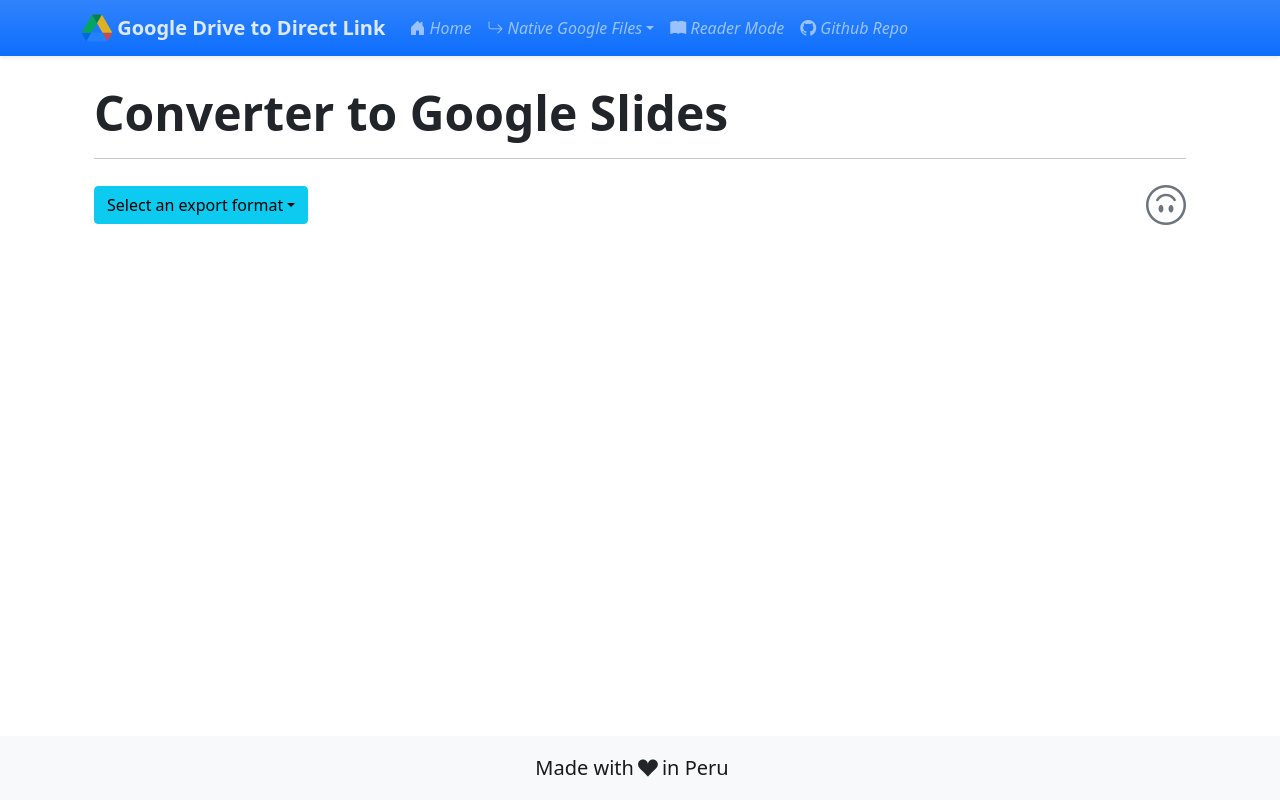
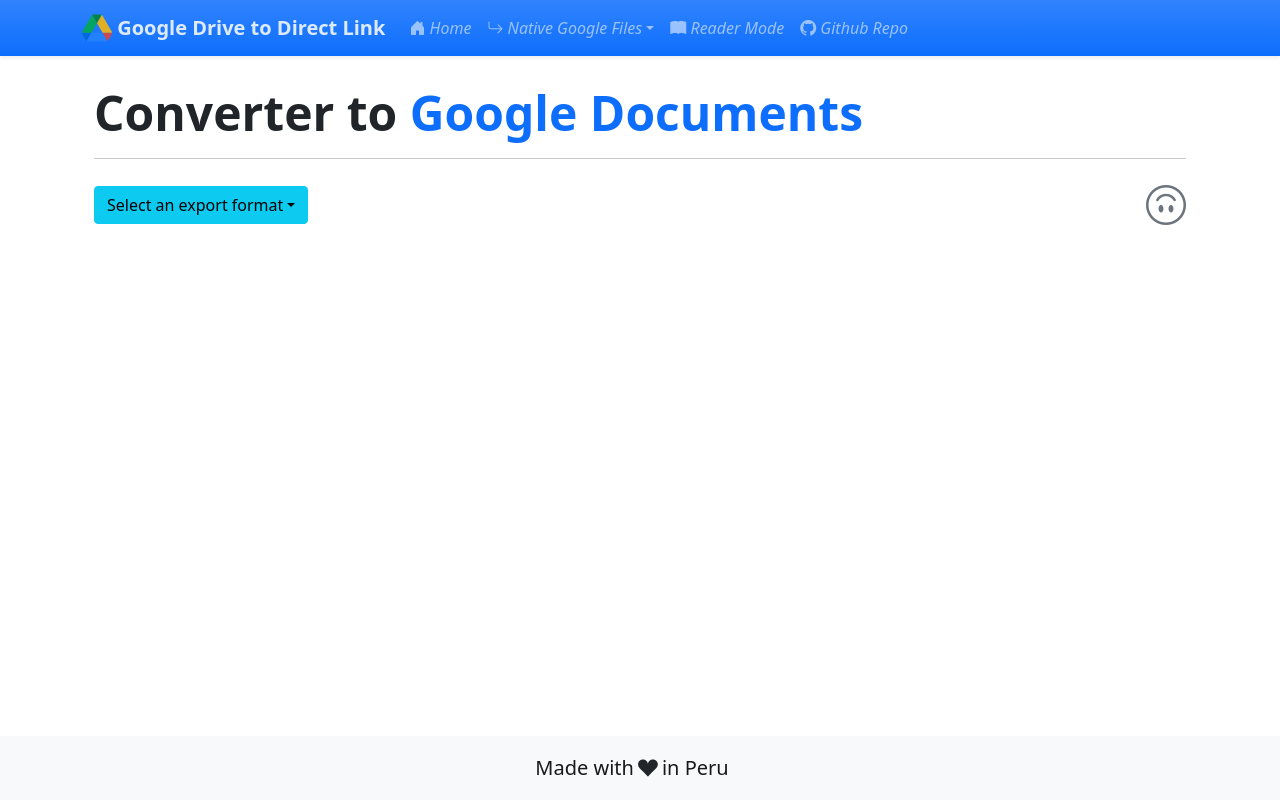
Before and after one commit to Nicolas-Orozco/Gdrive-converter, a React (Create React App) app: page /docs in a window 1280 px wide. Built offline with nearby package versions, Linux system fonts and the light colour scheme.

Commit message:
Style logo colors in header text

```diff
--- a/src/routes/NativeDocs.jsx
+++ b/src/routes/NativeDocs.jsx
@@ -16,7 +16,10 @@
       <Row>
         <Col className="p-4 mb-3">
           <header>
-            <h1 className="display-5 fw-bold">Converter to Google Slides</h1>
+            <h1 className="display-5 fw-bold">
+              Converter to{" "}
+              <span className="text-primary">Google Documents</span>
+            </h1>
           </header>
           <hr />
           <section className="d-flex justify-content-between">
--- a/src/routes/NativeDrawings.jsx
+++ b/src/routes/NativeDrawings.jsx
@@ -16,7 +16,9 @@
       <Row>
         <Col className="p-4 mb-3">
           <header>
-            <h1 className="display-5 fw-bold">Converter to Google Drawings</h1>
+            <h1 className="display-5 fw-bold">
+              Converter to <span className="text-danger">Google Drawings</span>
+            </h1>
           </header>
           <hr />
           <section className="d-flex justify-content-between">
--- a/src/routes/NativeSheets.jsx
+++ b/src/routes/NativeSheets.jsx
@@ -16,7 +16,9 @@
       <Row>
         <Col className="p-4 mb-3">
           <header>
-            <h1 className="display-5 fw-bold">Converter to Google Sheets</h1>
+            <h1 className="display-5 fw-bold">
+              Converter to <span className="text-success">Google Sheets</span>
+            </h1>
           </header>
           <hr />
           <section className="d-flex justify-content-between">
--- a/src/routes/NativeSlides.jsx
+++ b/src/routes/NativeSlides.jsx
@@ -16,7 +16,9 @@
       <Row>
         <Col className="p-4 mb-3">
           <header>
-            <h1 className="display-5 fw-bold">Converter to Google Slides</h1>
+            <h1 className="display-5 fw-bold">
+              Converter to <span className="text-warning">Google Slides</span>
+            </h1>
           </header>
           <hr />
           <section className="d-flex justify-content-between">
```
